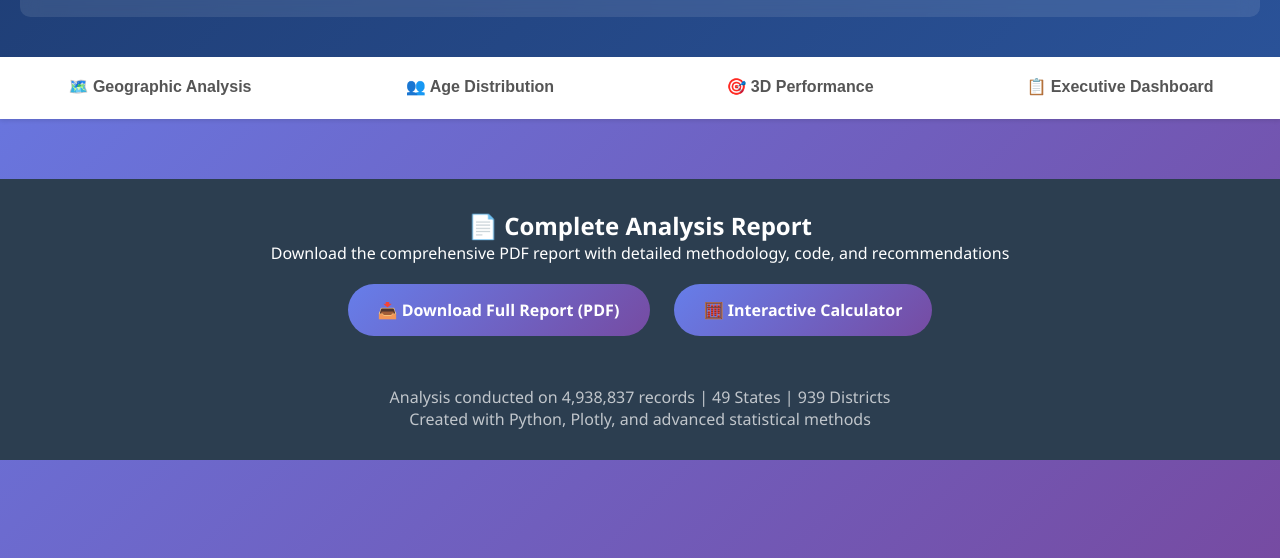
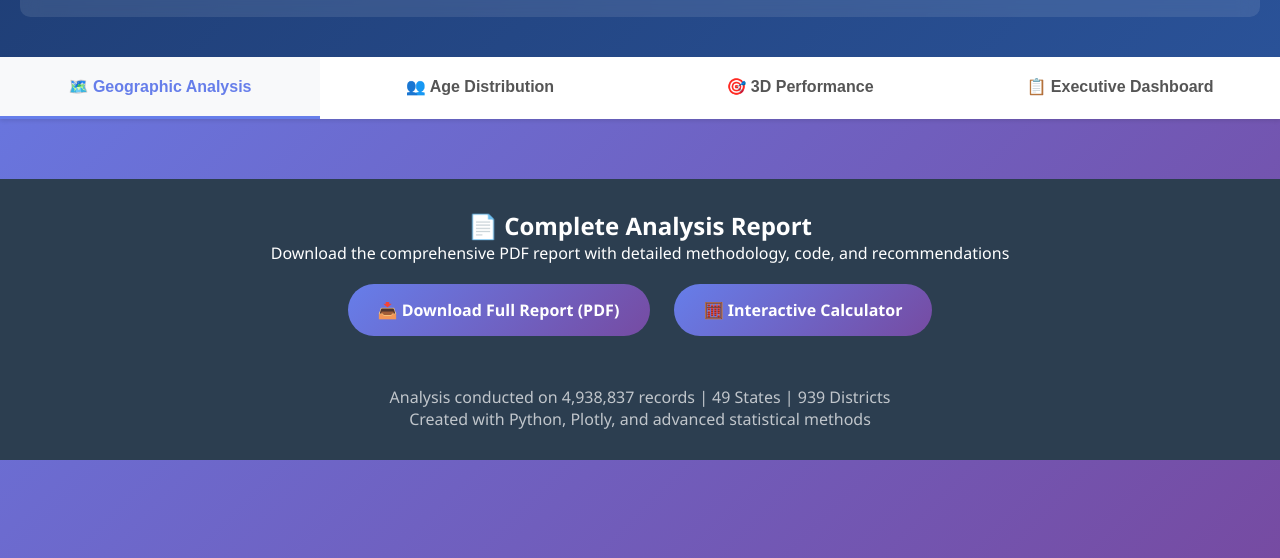
Before and after one commit to Sonit-007/UIDAI, a plain HTML site: page Aadhar-Dashboard/index.html in a window 1280 px wide. Shown: the part 242-800 px from the top of the page. Drawn offline with Linux system fonts and the light colour scheme.

Commit message:
Update index.html

```diff
--- a/Aadhar-Dashboard/index.html
+++ b/Aadhar-Dashboard/index.html
@@ -262,7 +262,7 @@
     <!-- Navigation Tabs -->
     <div class="nav-tabs">
 
-        <button class="tab-button" onclick="showTab(1)">🗺️ Geographic Analysis</button>
+        <button class="tab-button active" onclick="showTab(1)">🗺️ Geographic Analysis</button>
         <button class="tab-button" onclick="showTab(2)">👥 Age Distribution</button>
 
         <button class="tab-button" onclick="showTab(4)">🎯 3D Performance</button>
```
